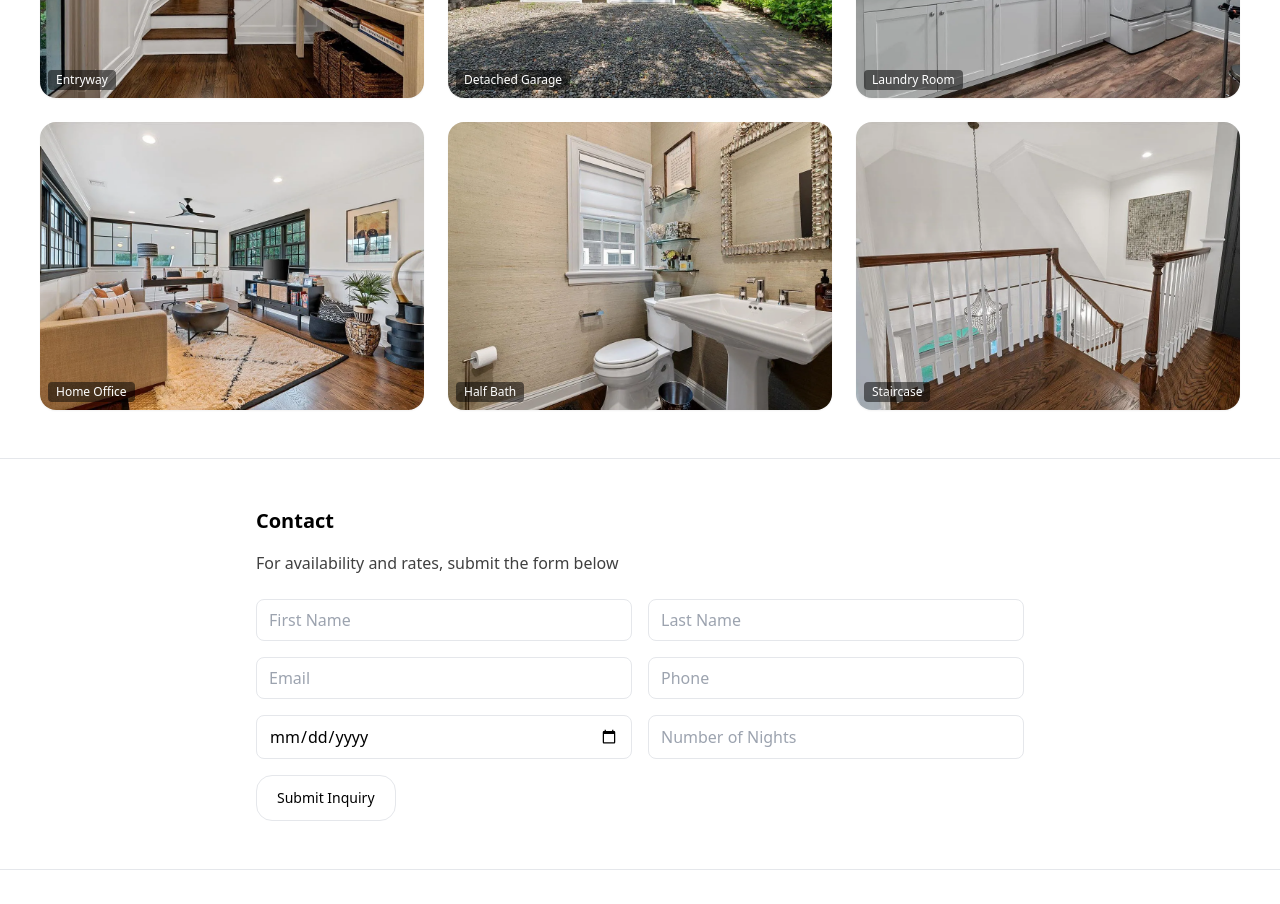
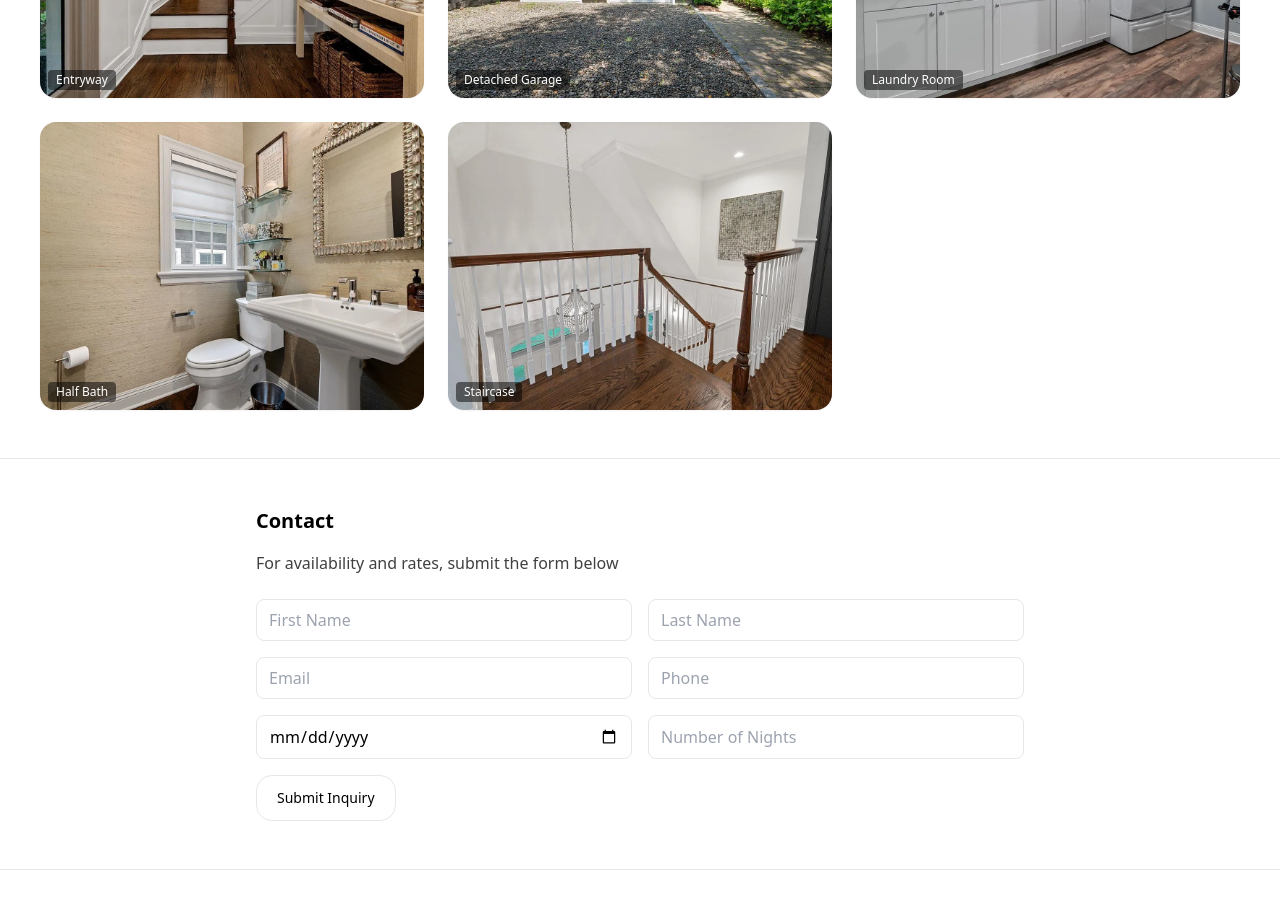
Before and after one commit to maxviens44/hampton-bays-rental, a React (Vite) app: page / in a window 1280 px wide. Shown: the part 4600-5504 px from the top of the page. Built offline with nearby package versions, Linux system fonts and the light colour scheme; the HTML template or start-up script is replaced by a standard one.

Commit message:
Update App.jsx

```diff
--- a/src/App.jsx
+++ b/src/App.jsx
@@ -34,7 +34,6 @@ const images = [
   { file: "foyer2.webp", label: "Entryway" },
   { file: "garage.webp", label: "Detached Garage" },
   { file: "laundry.webp", label: "Laundry Room" },
-  { file: "office-room.webp", label: "Home Office" },
   { file: "restroom.webp", label: "Half Bath" },
   { file: "stairs.webp", label: "Staircase" }
 ]
```
